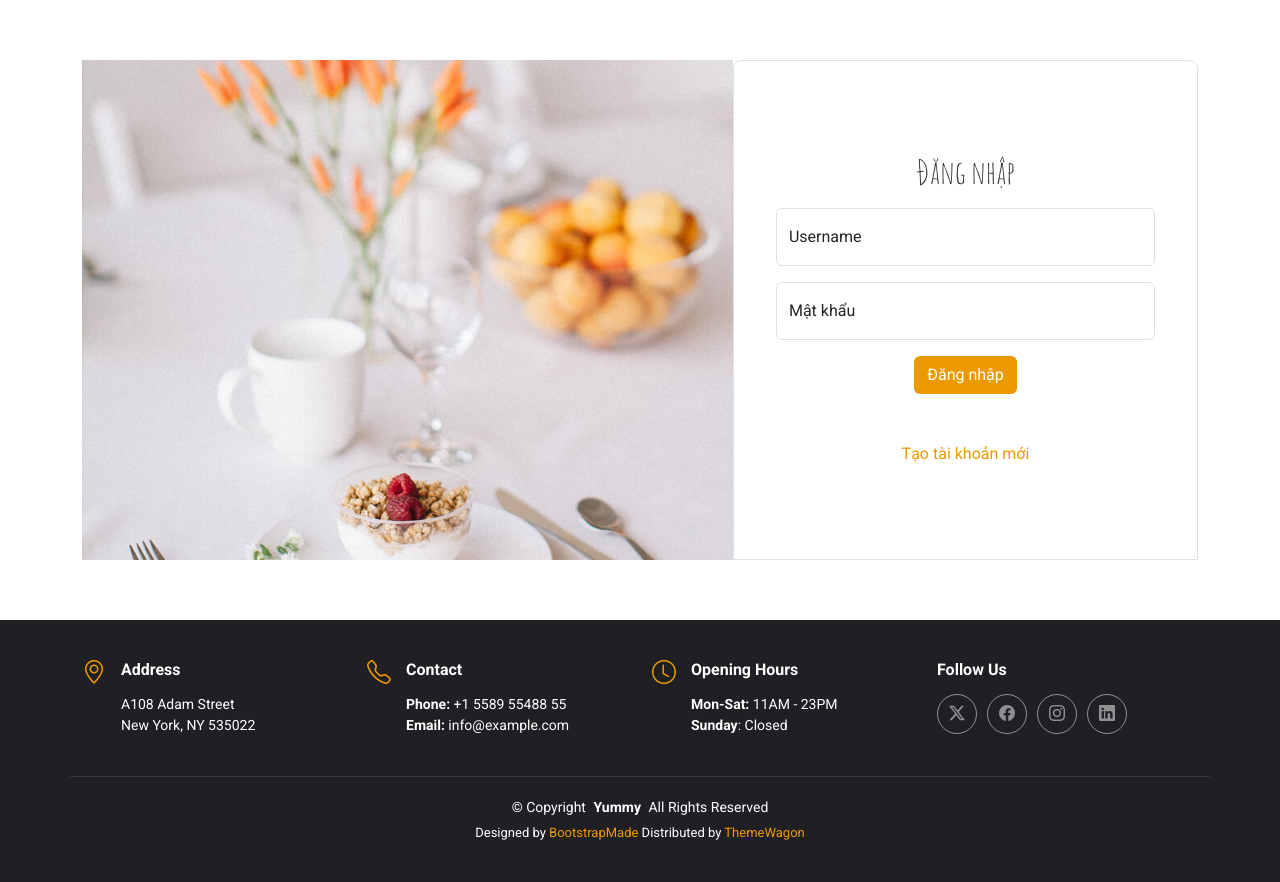
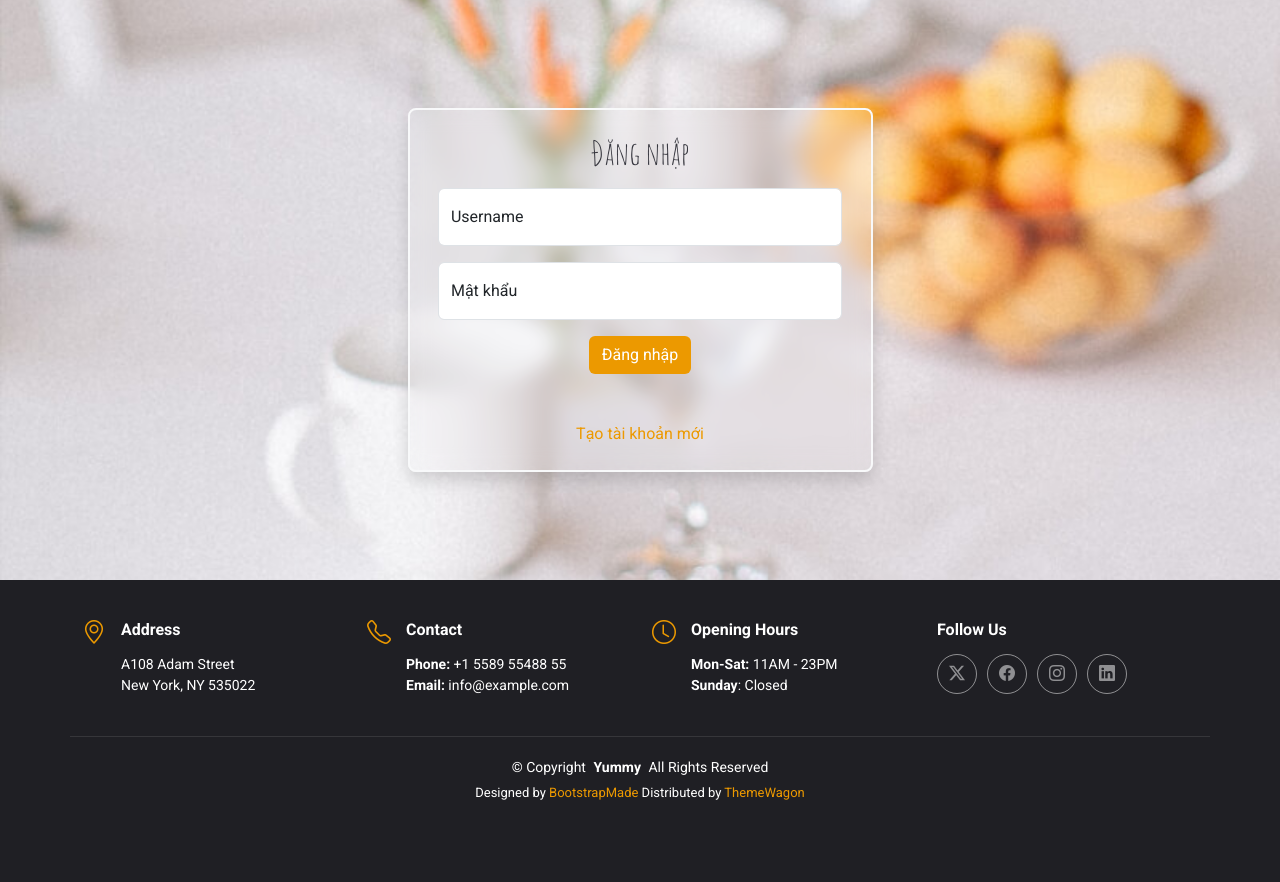
Before and after one commit to subway90/MVC_BAKERY, a PHP site: page /dang-nhap in a window 1280 px wide. Shown: the part 93-975 px from the top of the page. After the commit the page ends 893 px from the top, so only its background shows below. Run offline with PHP 8.4, Linux system fonts and the light colour scheme; data that the repository does not hold is empty; a stand-in replaces the project's code that opens the database connection; some libraries are stand-ins or nearby versions.

Commit message:
update css view user/login

```diff
--- a/assets/css/main.css
+++ b/assets/css/main.css
@@ -35,6 +35,15 @@
   --nav-dropdown-background-color: #ffffff; /* Used as the background color for dropdown items that appear when hovering over primary navigation items */
   --nav-dropdown-color: #7f7f90; /* Used for navigation links of the dropdown items in the navigation menu. */
   --nav-dropdown-hover-color: #ec9900; /* Similar to --nav-hover-color, this color is applied to dropdown navigation links when they are hovered over. */
+}
+
+.bg-login{
+  width: 100%;     /* Chiều rộng toàn bộ */
+  height: 100%;    /* Chiều cao toàn bộ */
+  background-image: url('../../assets/img/reservation.jpg'); /* Đường dẫn đến hình ảnh */
+  background-size: cover; /* Tương tự object-fit: cover */
+  background-position: center; /* Căn giữa hình ảnh */
+  background-repeat: no-repeat; /* Không lặp lại hình ảnh */
 }
 
 .text-primary {
--- a/views/user/login.php
+++ b/views/user/login.php
@@ -1,13 +1,8 @@
-<!-- Book A Table Section -->
-<section id="book-a-table" class="book-a-table section">
+<section id="book-a-table" class="book-a-table section bg-login">
 
-    <div class="container">
-
-        <div class="d-flex flex-lg-row flex-column-reverse g-0" data-aos="fade-up" data-aos-delay="100">
-
-            <div class="col-lg-7 reservation-img" style="background-image: url(assets/img/reservation.jpg);"></div>
-
-            <div class="col-lg-5 border rounded-lg-end-3 rounded-top-3 px-lg-3 px-4 py-5 py-lg-0 d-flex flex-column justify-content-center" data-aos="fade-up" data-aos-delay="200">
+    <div class="container my-5">
+        <div class="d-flex justify-content-center" data-aos="fade-up" data-aos-delay="100">
+            <div style="backdrop-filter: blur(10px);" class="col-lg-5 border border-2 shadow border-light rounded-3 py-4 bg-light bg-opacity-10" data-aos="fade-up" data-aos-delay="200">
                 <h2 class="text-center mb-3">Đăng nhập</h2>
                 <form action="<?= URL ?>dang-nhap<?=($return_checkout_page) ? '/thanh-toan' : ''?>" method="post" role="form" class="">
                     <div class="row justify-content-center">
```
